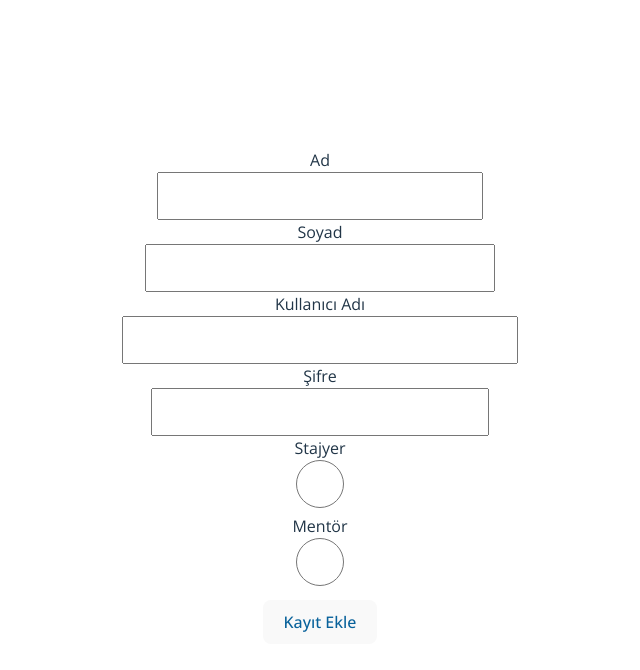
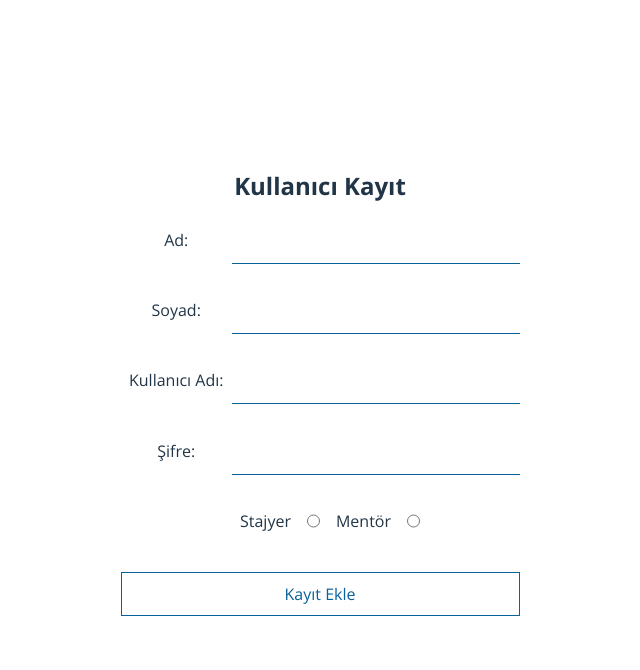
Before and after one commit to batuhansenerr/stajyer-takip-frontend, a React (Vite) app: page /register in a window 1280 px wide. Shown: the top 670 px of the page, without its empty margins (320-960 px from the left). Built offline with nearby package versions, Linux system fonts and the light colour scheme; a web font is replaced by a local one.

Commit message:
sign up refactored

```diff
--- /dev/null
+++ b/src/pages/SignUp/SignUp.css
@@ -0,0 +1,74 @@
+.registerPageCard{
+    display: flex;
+    flex-direction: column;
+    align-items: center;
+    background-color: white;
+    padding: 2rem;
+    width: fit-content;
+}
+
+form>.logo{
+
+}
+
+.inputs{
+    display: flex;
+    flex-direction: column;
+    align-items: center;
+}
+
+.inputs>div{
+    display: flex;
+    align-items: center;
+    margin: 0.7rem 0;
+}
+
+div>label{
+    width: 10rem;
+}
+
+.inputs>div>input{
+    width: 100%;
+    align-items: center;
+    border: 0;
+    border-bottom: #09629B solid 1px;
+    font-size: medium;
+    font-size: 16px;
+}
+
+.inputs>div>input:focus{
+    width: 100%;
+    align-items: center;
+    border: none;
+    outline: none;
+    border-bottom: #09629B solid 1px;
+    font-size: medium;
+}
+
+.inputs>button{
+    margin: 1rem 1rem;
+    font-weight: 300;
+    color: #09629B;
+    background-color: transparent;
+    border: 0.1px #09629B solid;
+    border-radius: 0;
+    width: 100%;
+}
+
+.inputs>button:hover{
+    margin: 1rem 1rem;
+    font-weight: 300;
+    color: black;
+    background-color: transparent;
+    border: 0.1px #09629B solid;
+    border-radius: 0;
+    transition: 0.5s all;
+}
+
+.radioButtons{
+    max-width: 10rem;
+}
+
+.radioButtons>input{
+    margin: 0 1rem;
+}
--- a/src/pages/SignUp/SignUp.jsx
+++ b/src/pages/SignUp/SignUp.jsx
@@ -1,6 +1,7 @@
 import axios from 'axios'
 import React, { useState } from 'react'
 import { useNavigate } from 'react-router-dom'
+import './SignUp.css'
 
 const SignUp = () => {
 
@@ -34,29 +35,31 @@ const SignUp = () => {
     const saveUser = async(e) => {
         e.preventDefault()
         await axios.post("http://localhost:8080/auth/register", user)
-        navigate("/")
+        navigate("/admin/users")
     }
 
   return (
     <>
-        <form onSubmit={(e)=>saveUser(e)}>
+        <form className='registerPageCard' onSubmit={(e)=>saveUser(e)}>
+        <h2>Kullanıcı Kayıt</h2>
+        <div className="inputs">
         <div>
-            <label htmlFor="name">Ad </label>
+            <label htmlFor="name">Ad: </label>
             <input type="text" id='name' name='name' required value={name} onChange={(e)=>handleInput(e)}/>
         </div>
         <div>
-            <label htmlFor="susername">Soyad </label>
+            <label htmlFor="susername">Soyad: </label>
             <input type="text" id='surname' name='surname' required value={surname} onChange={(e)=>handleInput(e)}/>
         </div>
         <div>
-            <label htmlFor="username">Kullanıcı Adı </label>
+            <label htmlFor="username">Kullanıcı Adı: </label>
             <input type="text" id='username' name='username' required value={username} onChange={(e)=>handleInput(e)}/>
         </div>
         <div>
-            <label htmlFor="password">Şifre </label>
+            <label htmlFor="password">Şifre: </label>
             <input type="password" id='password' name='password' required value={password} onChange={(e)=>handleInput(e)}/>
         </div>
-        <div>
+        <div className='radioButtons'>
             <label htmlFor="stajyerButton">Stajyer</label>
             <input type="radio" id='stajyerButton' name='authorities' value="ROLE_INTERN" onChange={(e)=>handleInput(e)}/>
 
@@ -64,6 +67,7 @@ const SignUp = () => {
             <input type="radio" id='mentörButton' name='authorities' value="ROLE_MENTOR" onChange={(e)=>handleInput(e)}/>
         </div>
         <button type='submit'>Kayıt Ekle</button>
+        </div>
         </form>
     </>
   )
```
